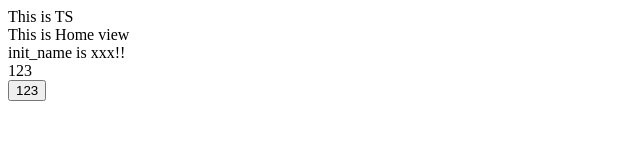
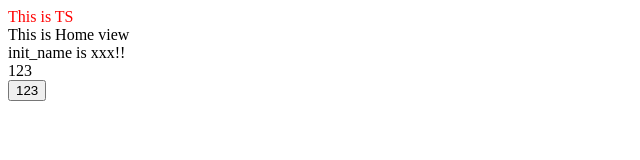
Before and after one commit to atom-xi/react_project, a React app: page / in a window 1280 px wide. Shown: the top 160 px of the page, without its empty margins (0-640 px from the left). Built offline with nearby package versions, Linux system fonts and the light colour scheme; no server answers.

Commit message:
update 11-06 21:59

```diff
--- a/config/webpack.common.js
+++ b/config/webpack.common.js
@@ -56,9 +56,14 @@ module.exports = {
         ],
         exclude: /node_modules/,
       },
+      //静态检查TS
       {
         test: /\.tsx$/,
-        loader: "eslint-loader",
+        use: [
+          {
+            loader: "eslint-loader"
+          }
+        ],
         enforce: "pre",
         exclude: /node_modules/,
         include: [path.resolve(__dirname, "../src")], // 指定检查的目录
@@ -67,7 +72,6 @@ module.exports = {
         test: /\.tsx?$/,
         exclude: /node_modules/,
         use: {
-          // loader: "awesome-typescript-loader",
           loader: "ts-loader",
         }
       },
@@ -75,7 +79,7 @@ module.exports = {
         //处理css/scss/sass
         test: /\.(css|scss|sass)$/,
         exclude: /node_modules/,
-        loaders: [
+        use: [
           ENV === "production" ? MiniCssExtractPlugin.loader : "style-loader",
           {
             loader: "css-loader",
@@ -86,9 +90,6 @@ module.exports = {
             }
           },
           {
-            loader: "sass-loader",
-          },
-          {
             //使用postcss
             loader: "postcss-loader",
             options: {
@@ -97,6 +98,10 @@ module.exports = {
               ]
             }
           },
+          {
+            loader: "sass-loader",
+          }
+
         ]
       },
       {
--- a/package.json
+++ b/package.json
@@ -17,7 +17,6 @@
     "@typescript-eslint/eslint-plugin": "^2.6.0",
     "@typescript-eslint/parser": "^2.6.0",
     "autoprefixer": "^9.6.1",
-    "awesome-typescript-loader": "^5.2.1",
     "babel-core": "^6.26.3",
     "babel-loader": "^7.1.5",
     "babel-polyfill": "^6.26.0",
@@ -44,7 +43,7 @@
     "karma-webpack": "^4.0.2",
     "mini-css-extract-plugin": "^0.6.0",
     "mocha": "^6.2.0",
-    "node-sass": "^4.12.0",
+    "node-sass": "^4.13.0",
     "open-browser-webpack-plugin": "0.0.5",
     "postcss-loader": "^3.0.0",
     "react-hot-loader": "^4.12.14",
--- a/src/App.scss
+++ b/src/App.scss
@@ -1,4 +1,6 @@
 .dd {
   /* font-size: 40px; */
-  /* color: red; */
+  color: red;
+  height: 100%;
+  // background-color: red;
 }
```
